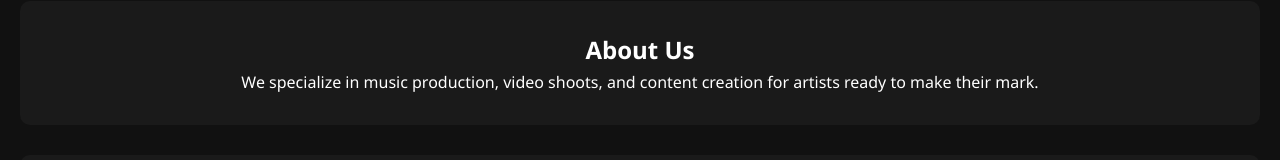
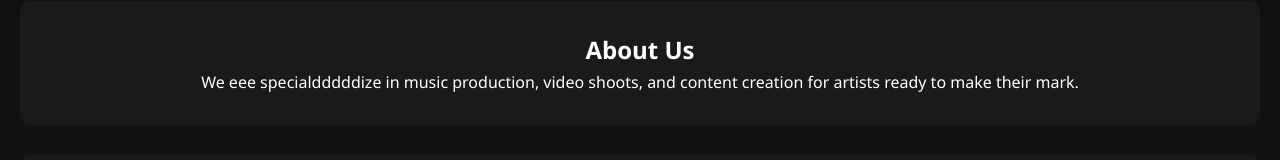
Before and after one commit to justicemubayiwa/justicemubayiwa.github.io, a plain HTML site: page index.html in a window 1280 px wide. Shown: the part 372-532 px from the top of the page. Drawn offline with Linux system fonts and the light colour scheme.

Commit message:
Updated homepage content

```diff
--- a/index.html
+++ b/index.html
@@ -16,7 +16,7 @@
 
   <section class="about">
     <h2>About Us</h2>
-    <p>We specialize in music production, video shoots, and content creation for artists ready to make their mark.</p>
+    <p>We eee specialdddddize in music production, video shoots, and content creation for artists ready to make their mark.</p>
   </section>
 
   <section class="services" id="services">
```
